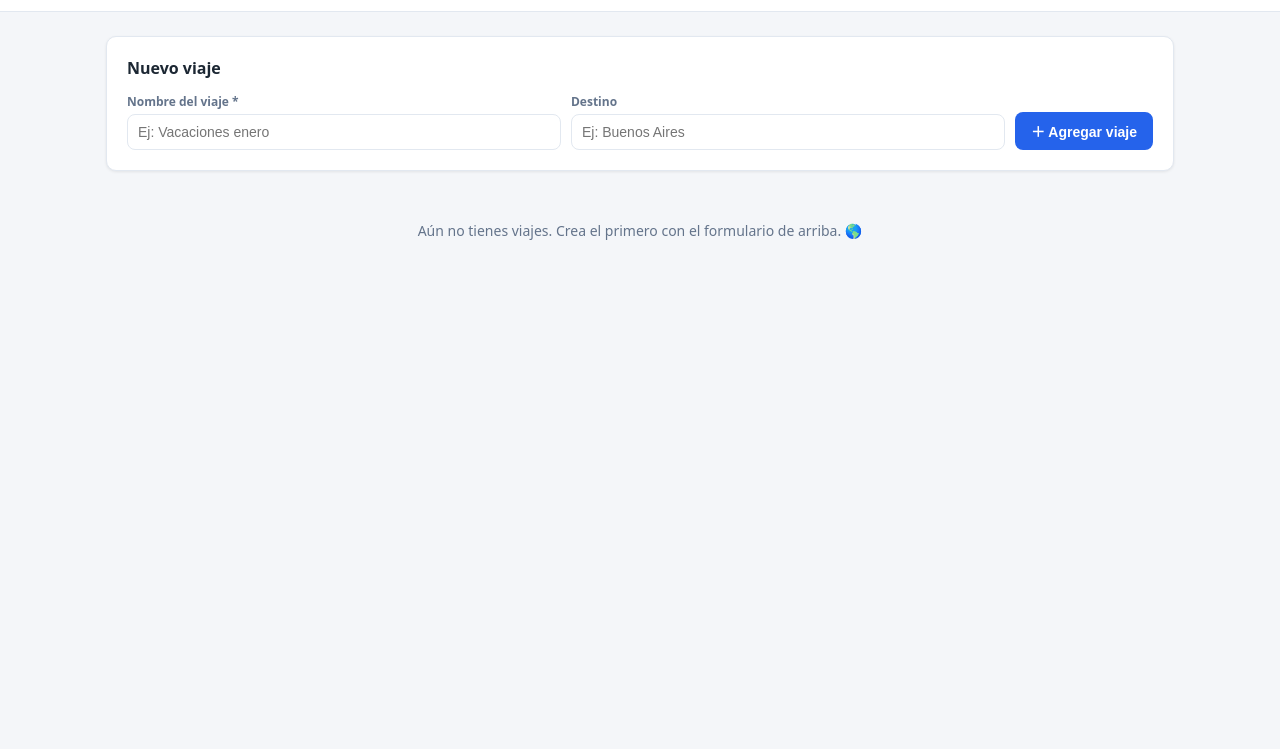
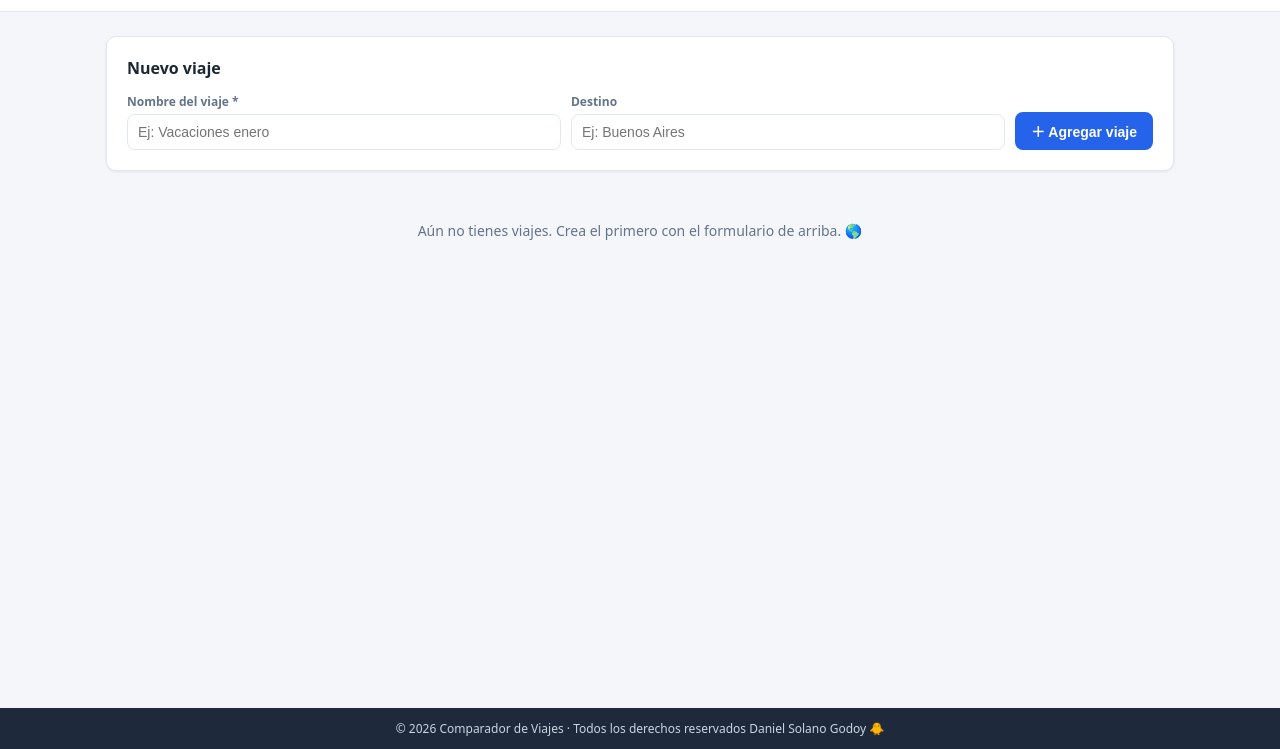
Before and after one commit to PLT-piwi/Viajes, an Electron app: page index.html in a window 1280 px wide. Shown: the part 51-800 px from the top of the page. Drawn offline with Linux system fonts and the light colour scheme.

Commit message:
agregar footer

```diff
--- a/app.js
+++ b/app.js
@@ -356,4 +356,5 @@ document.addEventListener('keydown', e => {
 });
 
 // ==================== Inicio ====================
+document.getElementById('footer-year').textContent = new Date().getFullYear();
 renderTrips();
--- a/index.html
+++ b/index.html
@@ -4,7 +4,7 @@
 <meta charset="UTF-8">
 <meta name="viewport" content="width=device-width, initial-scale=1.0">
 <title>Comparador de Viajes</title>
-<link rel="stylesheet" href="styles.css">
+<link rel="stylesheet" href="styles.css?v=2">
 </head>
 <body>
 
@@ -96,6 +96,10 @@
   </section>
 </main>
 
+<footer class="app-footer">
+  © <span id="footer-year"></span> Comparador de Viajes · Todos los derechos reservados Daniel Solano Godoy 🐥
+</footer>
+
 <!-- ============ MODAL EDITAR ============ -->
 <div class="modal-backdrop" id="modal">
   <div class="modal">
@@ -108,6 +112,6 @@
   </div>
 </div>
 
-<script src="app.js"></script>
+<script src="app.js?v=2"></script>
 </body>
 </html>
--- a/styles.css
+++ b/styles.css
@@ -17,6 +17,8 @@ body {
   background: var(--bg);
   color: var(--text);
   min-height: 100vh;
+  display: flex;
+  flex-direction: column;
 }
 header {
   background: var(--card);
@@ -43,7 +45,18 @@ header h1 { font-size: 20px; display: flex; align-items: center; gap: 8px; }
   color: var(--muted);
 }
 .tab-btn.active { background: var(--primary); color: #fff; border-color: var(--primary); }
-main { max-width: 1100px; margin: 0 auto; padding: 24px 16px 60px; }
+main { max-width: 1100px; margin: 0 auto; padding: 24px 16px 60px; width: 100%; flex: 1; }
+
+.app-footer {
+  width: 100%;
+  padding: 12px 18px;
+  text-align: center;
+  font-size: 12px;
+  color: #cbd5e1;
+  background: #1e293b;
+  margin-top: auto;
+  flex-shrink: 0;
+}
 
 .card {
   background: var(--card);
```
